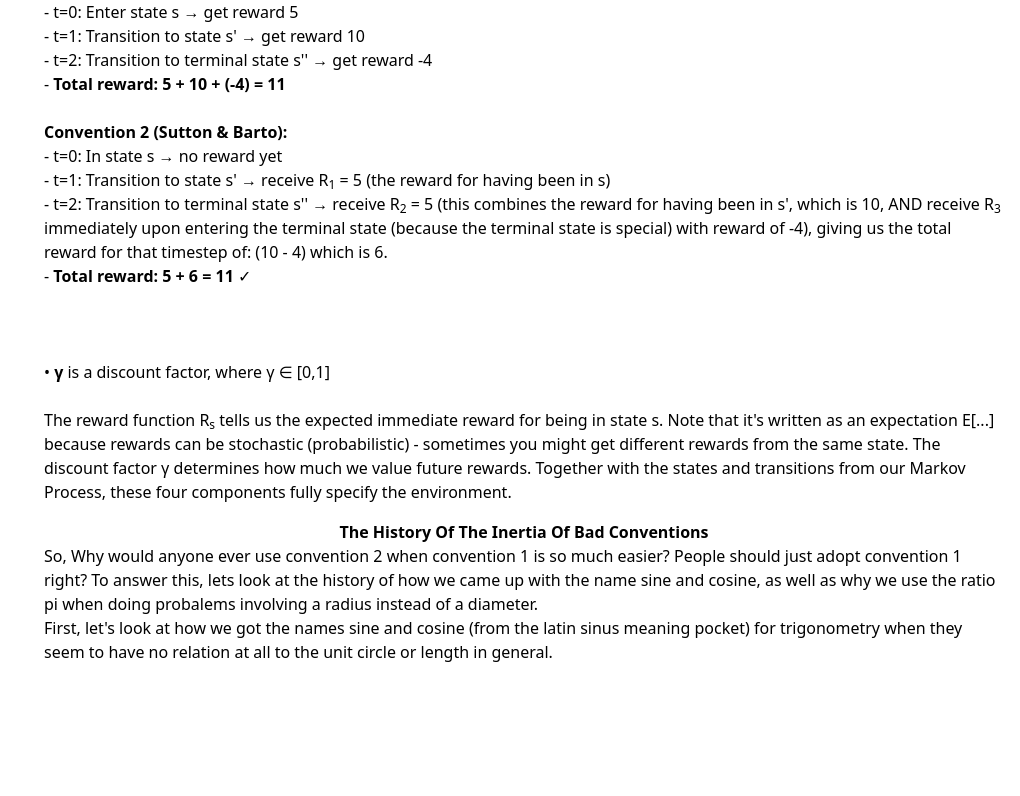
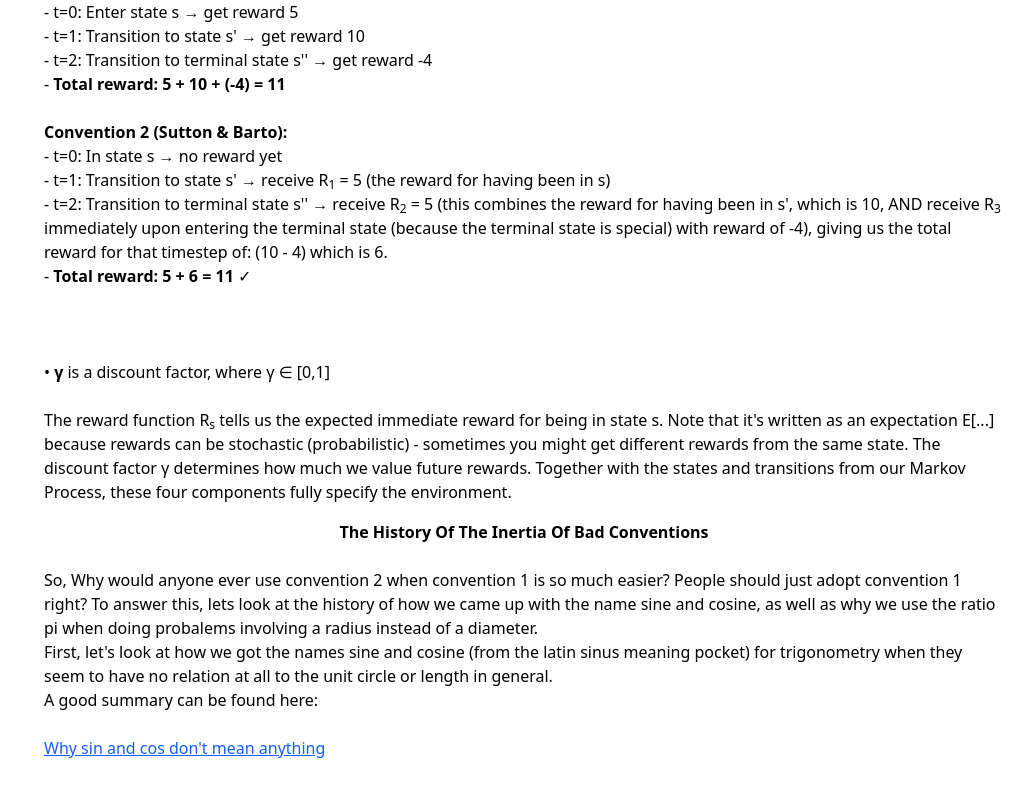
Before and after one commit to WilliamGiammona/learning-ai, a Next.js app: page /reinforcement-learning in a window 1280 px wide. Shown: the part 10099-10895 px from the top of the page, without its empty margins (260-1280 px from the left). Before the commit the page ends 10859 px from the top, so only its background shows below. Built offline with nearby package versions, Linux system fonts and the light colour scheme.

Commit message:
continuing Markov Decision Processes

```diff
--- a/app/reinforcement-learning/page.tsx
+++ b/app/reinforcement-learning/page.tsx
@@ -1039,6 +1039,7 @@ export default function ReinforcementLearningPage() {
               <strong id="the-state" className="block text-center">
                 The History Of The Inertia Of Bad Conventions
               </strong>
+              <br />
               So, Why would anyone ever use convention 2 when convention 1 is so
               much easier? People should just adopt convention 1 right? To
               answer this, lets look at the history of how we came up with the
@@ -1049,6 +1050,18 @@ export default function ReinforcementLearningPage() {
               First, let's look at how we got the names sine and cosine (from
               the latin sinus meaning pocket) for trigonometry when they seem to
               have no relation at all to the unit circle or length in general.
+              <br />A good summary can be found here:
+              <br />
+              <br />
+              <Link
+                href="https://www.youtube.com/watch?v=AzVL432lEWA"
+                target="_blank"
+                className="text-blue-600 underline hover:text-blue-400"
+              >
+                Why sin and cos don't mean anything
+              </Link>
+              <br />
+              <br />
             </p>
           </section>
         </main>
```
